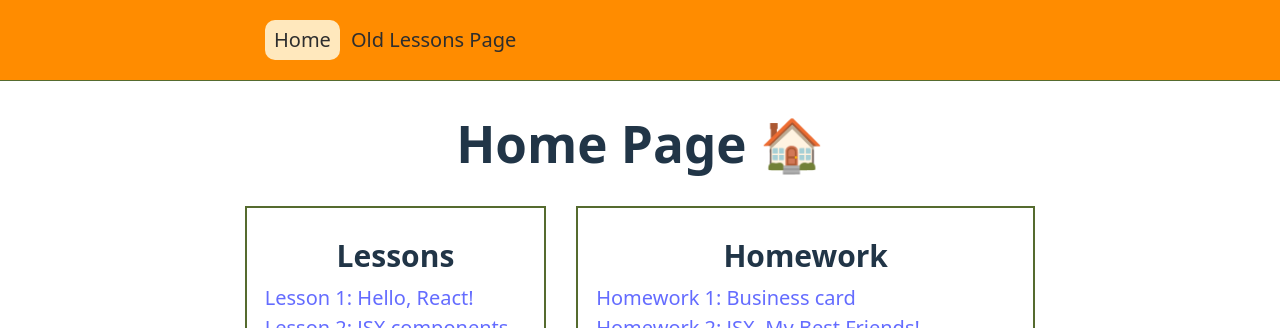
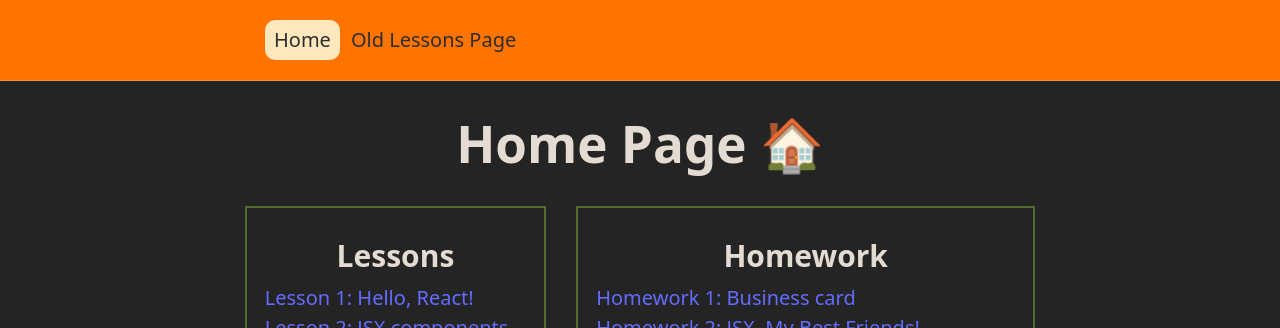
Before and after one commit to KonchokDhondrub/c58-ts, a React (Vite) app: page / in a window 1280 px wide. Shown: the top 328 px of the page. Built offline with nearby package versions, Linux system fonts and the light colour scheme.

Commit message:
code update

```diff
--- a/src/App.css
+++ b/src/App.css
@@ -9,6 +9,8 @@
   /* margin: 0 auto; */
   /* padding: 2rem; */
   text-align: center;
+
+  background-color: #242424;
 }
 
 .logo {
--- a/src/components/footer/Footer.module.css
+++ b/src/components/footer/Footer.module.css
@@ -1,5 +1,8 @@
 .footer {
   width: 100%;
   height: 50px;
-  background-color: rgba(85, 107, 47, 0.469);
+  background-color: rgb(67, 85, 36);
+
+  border-top: 1px rgb(101, 128, 56) solid;
+  /* box-shadow: 0 -1px 1px rgb(101, 128, 56) ; */
 }
--- a/src/components/header/Header.module.css
+++ b/src/components/header/Header.module.css
@@ -9,7 +9,8 @@
   width: 100%;
   height: 80px;
 
-  background-color: darkorange;
+  background-color: rgb(255, 115, 0);
+  border-bottom: 1px rgb(247, 143, 58) solid;
 }
 
 .linkContainer {
--- a/src/components/layout/Layout.module.css
+++ b/src/components/layout/Layout.module.css
@@ -1,6 +1,5 @@
 .main {
   flex: 1;
 
-  border-top: 1px darkolivegreen solid;
-  border-bottom: 1px darkolivegreen solid;
+  padding: 0 20px 20px;
 }
--- a/src/index.css
+++ b/src/index.css
@@ -13,6 +13,12 @@
   -moz-osx-font-smoothing: grayscale;
 
   padding-top: 0;
+}
+
+h1,
+h2,
+h3 {
+  color: rgb(228, 219, 210);
 }
 
 a {
```
